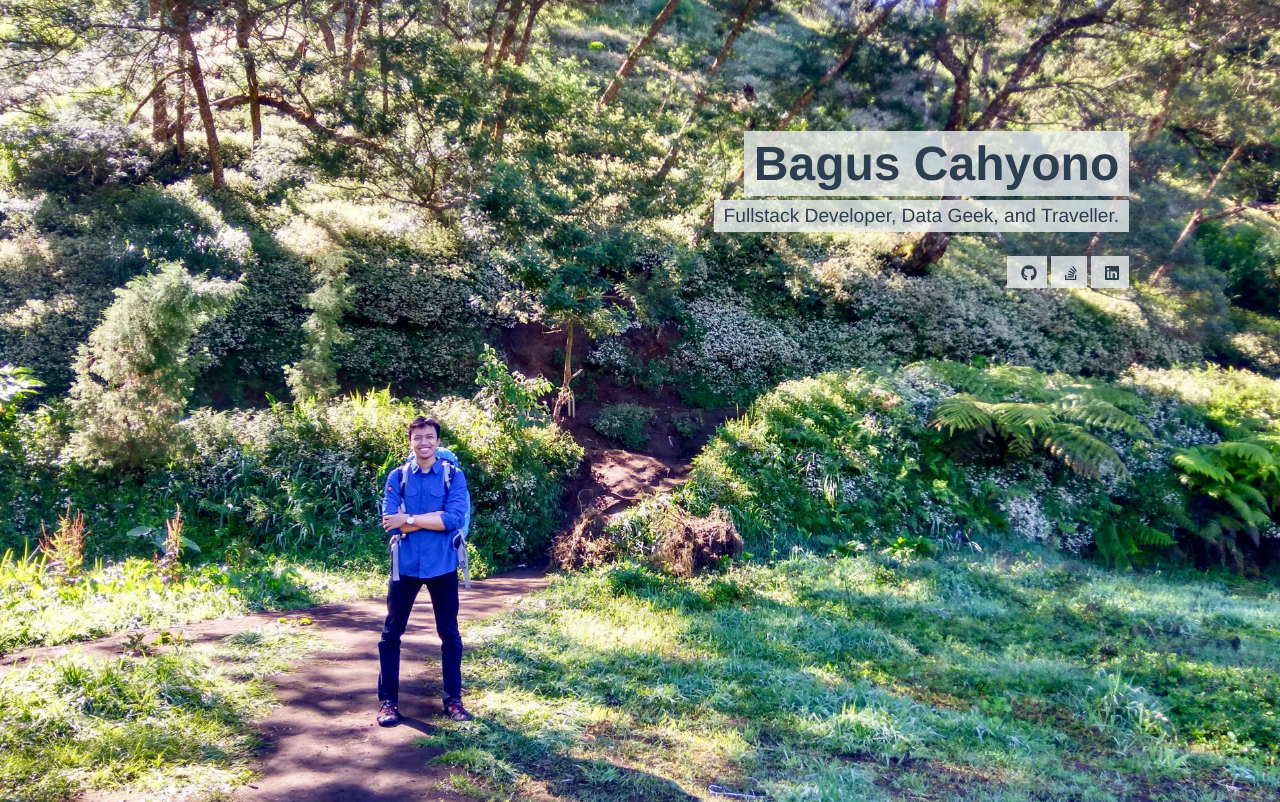
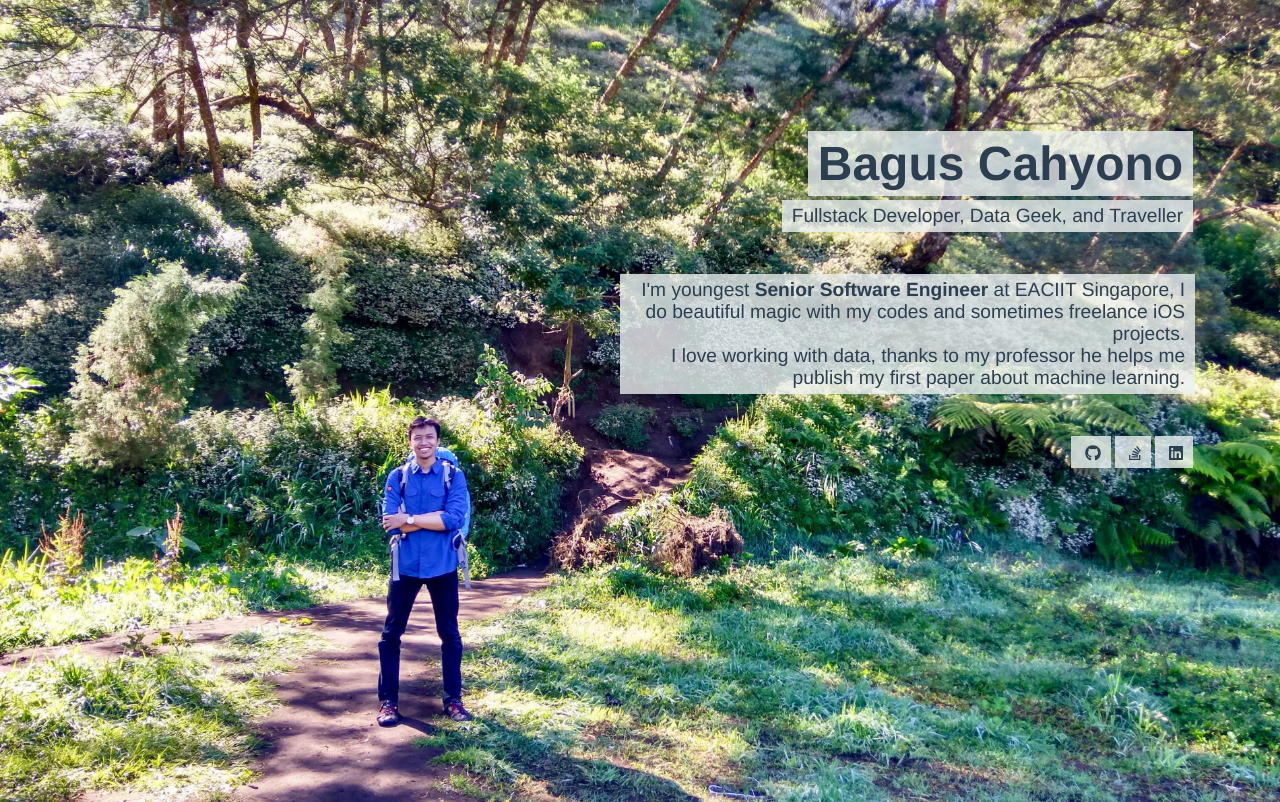
Before and after one commit to sugab/site, a Vue app: page /#/ in a window 1280 px wide. Built offline with nearby package versions, Linux system fonts and the light colour scheme.

Commit message:
Add short description about me

```diff
--- a/src/components/Home.vue
+++ b/src/components/Home.vue
@@ -1,12 +1,23 @@
 <template>
-  <div class="container">
+  <div>
+    <div class="content-container">
       <div class="text" data-aos="fade-left" data-aos-delay="300">
         <span class="name boxed">{{name}}</span>
       </div>
-    <div class="text" data-aos="fade-left" data-aos-delay="600">
-      <span class="subtitle boxed">Fullstack Developer, Data Geek, and Traveller.</span>
+      <div class="text" data-aos="fade-left" data-aos-delay="500">
+        <span class="subtitle boxed">Fullstack Developer, Data Geek, and Traveller</span>
       </div>
-    <div class="social-links" data-aos="fade-left" data-aos-delay="1000">
+      <div data-aos="fade-left" data-aos-delay="700">
+        <div class="boxed long-text">
+          <p>
+            I'm youngest <b>Senior Software Engineer</b> at EACIIT Singapore,
+            I do beautiful magic with my codes and sometimes freelance iOS projects.
+            <br>
+            I love working with data, thanks to my professor he helps me publish my first paper about machine learning.
+          </p>
+        </div>
+      </div>
+      <div class="social-links" data-aos="fade-left" data-aos-delay="900">
         <span class="boxed">
           <a class="social-link" href="https://github.com/sugab" target="blank">
             <i class="fab fa-github"></i>
@@ -25,6 +36,7 @@
             <b>linkedin</b>
           </a>
         </span>
+      </div>
     </div>
   </div>
 </template>
@@ -47,10 +59,10 @@ a {
   color: inherit;
 }
 
-.container {
+.content-container {
   padding: 0 20px;
+  margin: 0 5%;
   margin-top: 10%;
-  margin-right: 10%;
   text-align: right;
 }
 
@@ -61,6 +73,16 @@ a {
   margin: 2px;
 }
 
+.long-text {
+  max-width: 50%;
+  margin: 40px 0;
+  font-size: 1.2em;
+}
+
+.long-text p {
+  margin: 0;
+}
+
 .name {
   font-weight: bold;
   font-size: 3em;
@@ -68,10 +90,6 @@ a {
 
 .subtitle {
   font-size: 1.2em;
-}
-
-.social-links {
-  margin-top: 20px;
 }
 
 .social-link {
@@ -88,4 +106,13 @@ a {
 .social-link:hover > b {
   max-width: 200px;
 }
+
+@media (max-width: 540px) {
+  p.boxed {
+    max-width: 100%;
+    margin: 40px 0;
+    font-size: 1.2em;
+  }
+}
+
 </style>
```
Lines whose indentation alone changed are shown as unchanged.
